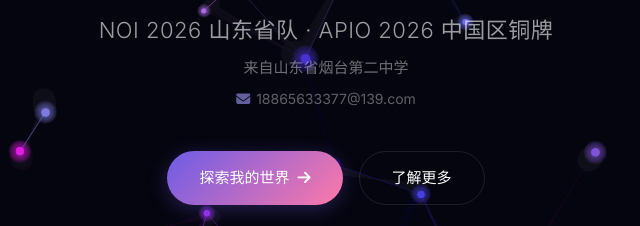
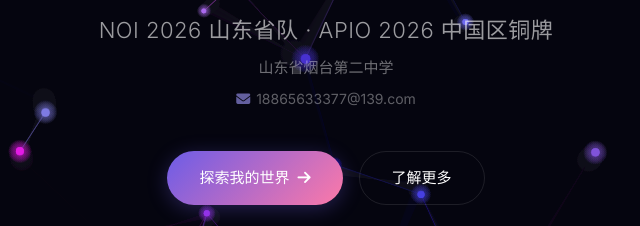
Before and after one commit to Zeaqle/byr, a plain HTML site: page index.html in a window 1280 px wide. Shown: the part 407-633 px from the top of the page, 314-954 px from the left. Drawn offline with Linux system fonts and the light colour scheme; animation ran at ten frames a second.

Commit message:
更改了副标题

```diff
--- a/index.html
+++ b/index.html
@@ -34,7 +34,7 @@
             <div class="hero-badge glow-pulse">OIer & Manchester United</div>
             <h1 class="hero-title">byr</h1>
             <p class="hero-subtitle">NOI 2026 山东省队 · APIO 2026 中国区铜牌</p>
-            <p class="hero-desc">来自山东省烟台第二中学</p>
+            <p class="hero-desc">山东省烟台第二中学</p>
             <p class="hero-email"><i class="fas fa-envelope"></i> 18865633377@139.com</p>
             <div class="hero-actions">
                 <a href="#blog" class="btn btn-primary">探索我的世界 <i class="fas fa-arrow-right"></i></a>
```
